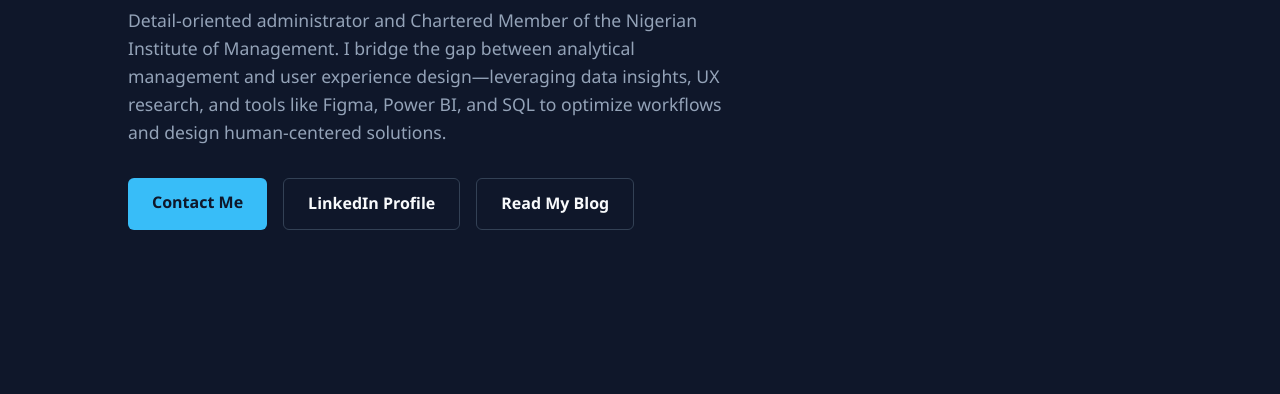
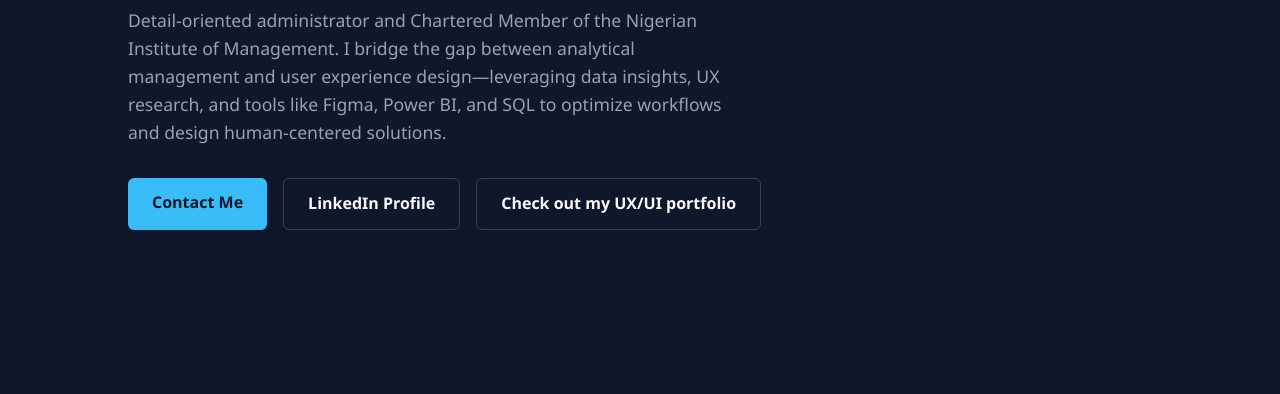
Before and after one commit to SALAKS96/salaks96.github.io, a plain HTML site: page index.html in a window 1280 px wide. Shown: the part 406-800 px from the top of the page. Drawn offline with Linux system fonts and the light colour scheme.

Commit message:
Update index.html

```diff
--- a/index.html
+++ b/index.html
@@ -291,7 +291,7 @@
         <div class="btn-container">
             <a href="mailto:salakogbolahan@yahoo.com" class="btn btn-primary">Contact Me</a>
             <a href="https://www.linkedin.com/in/olayinka-salako-6b574710b" target="_blank" class="btn btn-secondary">LinkedIn Profile</a>
-            <a href="https://ykkennel.blogspot.com" target="_blank" class="btn btn-secondary">Read My Blog</a>
+            <a href="https://olayinkasportfolio.webflow.io/" target="_blank" class="btn btn-secondary">Check out my UX/UI portfolio</a>
         </div>
     </header>
 
```
